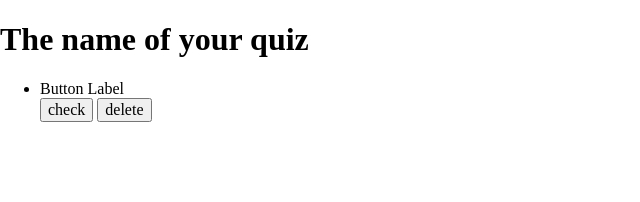
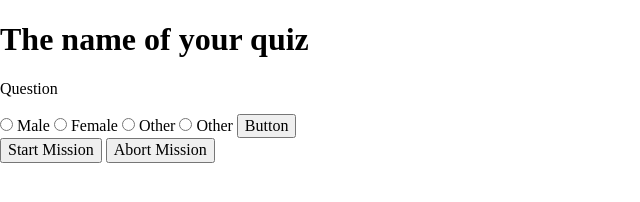
Before and after one commit to thinkful-ei-panda/miki-chrissy-quizproject, a plain HTML site: page index.html in a window 1280 px wide. Shown: the whole page, without its empty margins (0-640 px from the left). Drawn offline with nearby package versions, Linux system fonts and the light colour scheme.

Commit message:
Updated for testing

```diff
--- a/index.html
+++ b/index.html
@@ -17,22 +17,30 @@
   </header>
   <main>
 
-
-
-
-    <ul>
-      <li data-item-id="">
-        <span class="shopping-item">Button Label</span>
-        <div class="shopping-item-controls">
-          <button class="shopping-item-toggle js-item-toggle">
-              <span class="button-label">check</span>
-          </button>
-          <button class="shopping-item-delete js-item-delete">
-              <span class="button-label">delete</span>
-          </button>
+    <div class="wrapper">
+      <div class="group">
+        <div class="item">
+          <p>Question</p>
         </div>
-      </li>
-    </ul>
+        <div class="item">
+          <form>
+            <input type="radio" id="male" name="gender" value="male">
+            <label for="male">Male</label>
+            <input type="radio" id="female" name="gender" value="female">
+            <label for="female">Female</label>
+            <input type="radio" id="other" name="gender" value="other">
+            <label for="other">Other</label>
+            <input type="radio" id="other" name="gender" value="other">
+            <label for="other">Other</label>
+            <button type="submit">Button</button>
+          </form>
+        </div>
+        <div class="item">
+          <button><span>Start Mission</span></button>
+          <button><span>Abort Mission</span></button>
+        </div>
+      </div>
+    </div>
 
 
 
```
Also changed, not shown: app.js (+28 -0 lines).
